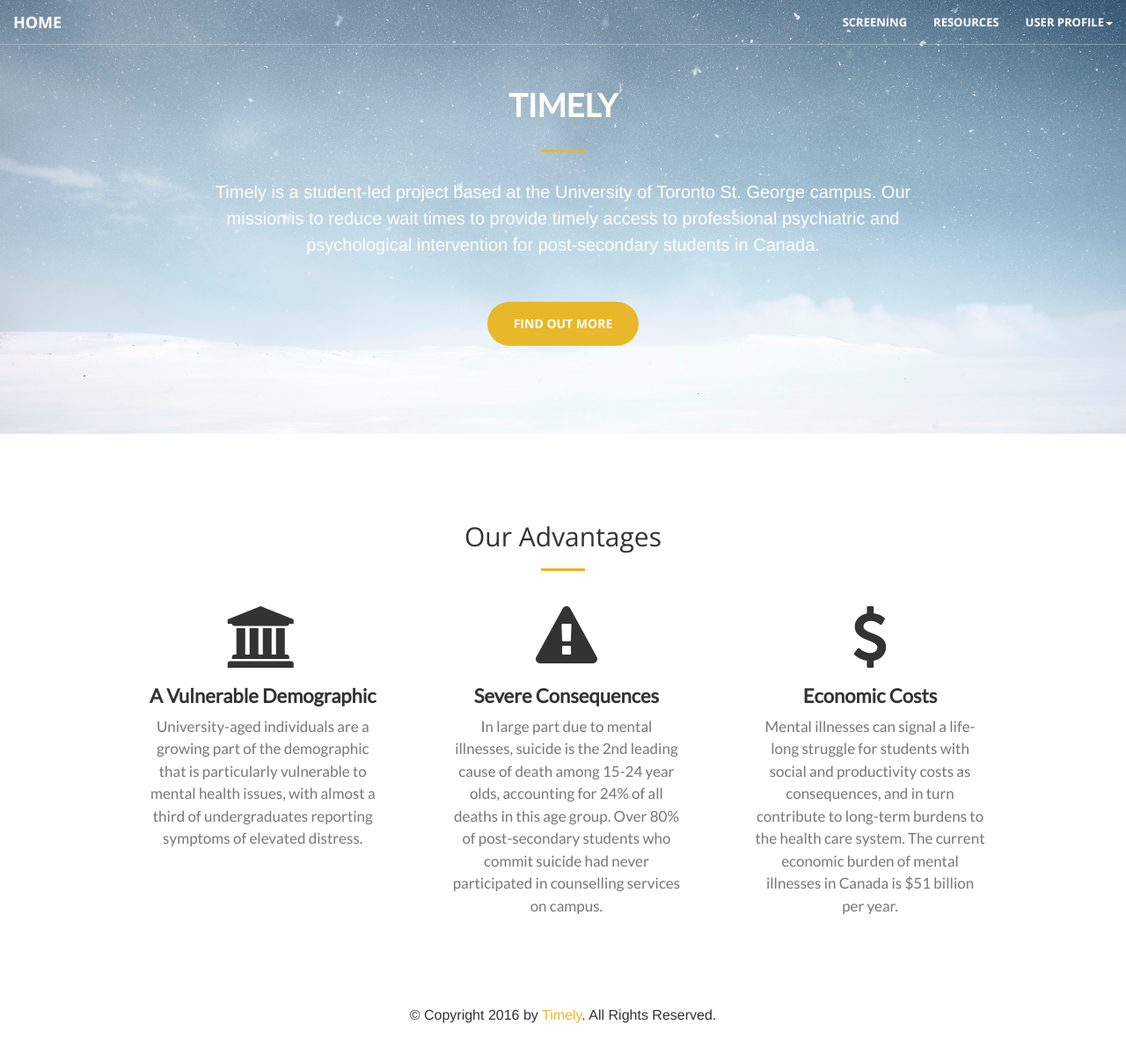
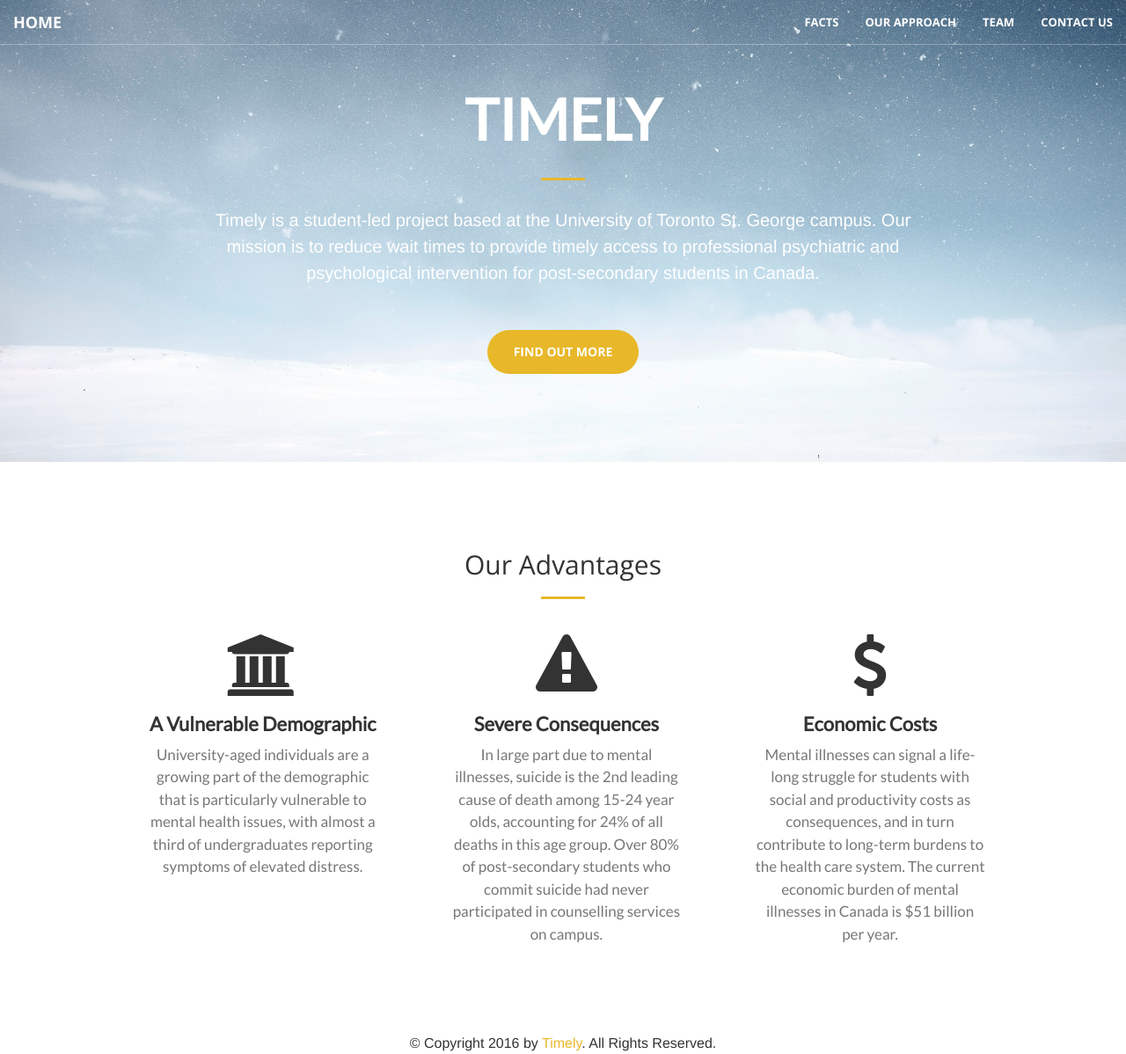
Before and after one commit to pxlu/Timely, a Flask app: page / in a window 1280 px wide. Shown: the whole page at 88% size. Before the commit the page ends 1163 px from the top, so only its background shows below. Run offline with Flask 2, Linux system fonts and the light colour scheme.

Commit message:
Changed templates to mirror jekyll layout

```diff
--- a/web/templates/base-template.html
+++ b/web/templates/base-template.html
@@ -28,12 +28,12 @@
 
   </head>
 
-  <body>
-    <nav class="navbar navbar-default navbar-fixed-top">
+  <body id="page-top">
+    <nav id="mainNav" class="navbar navbar-default navbar-fixed-top">
     <div class="container-fluid">
         <!-- Brand and toggle get grouped for better mobile display -->
         <div class="navbar-header">
-          <button type="button" class="navbar-toggle collapsed" data-toggle="collapse" data-target="#bs-example-navbar-collapse-1" aria-expanded="false">
+            <button type="button" class="navbar-toggle collapsed" data-toggle="collapse" data-target="#bs-example-navbar-collapse-1">
                 <span class="sr-only">Toggle navigation</span>
                 <span class="icon-bar"></span>
                 <span class="icon-bar"></span>
@@ -44,24 +44,29 @@
 
         <!-- Collect the nav links, forms, and other content for toggling -->
         <div class="collapse navbar-collapse" id="bs-example-navbar-collapse-1">
-          <ul class="nav navbar-nav">
-          </ul>
             <ul class="nav navbar-nav navbar-right">
-            <li><a href="#">Screening</a></li>
-            <li><a href="#">Resources</a></li>
-            <li class="dropdown">
-              <a href="#" class="dropdown-toggle" data-toggle="dropdown" role="button" aria-haspopup="true" aria-expanded="false">User Profile<span class="caret"></span></a>
-              <ul class="dropdown-menu">
-                <li><a href="#">Action</a></li>
-                <li><a href="#">Another action</a></li>
-                <li><a href="#">Something else here</a></li>
-                <li role="separator" class="divider"></li>
-                <li><a href="#">Separated link</a></li>
-              </ul>
+                <li>
+                    <a class="page-scroll" href="#facts">Facts</a>
+                </li>
+                <li>
+                    <a class="page-scroll" href="#approach">Our Approach</a>
+                </li>
+                <li>
+                    <a class="page-scroll" href="#team">Team</a>
+                </li>
+                <!--
+                <li>
+                    <a class="page-scroll" href="#affiliates">Affiliations</a>
+                </li>
+                -->
+                <li>
+                    <a class="page-scroll" href="#contact">Contact Us</a>
                 </li>
             </ul>
-        </div><!-- /.navbar-collapse -->
-      </div><!-- /.container-fluid -->
+        </div>
+        <!-- /.navbar-collapse -->
+    </div>
+    <!-- /.container-fluid -->
     </nav>
     <!-- Content, to be filled in children templates -->
     <div id="content">{% block content %}{% endblock %}</div>
@@ -78,5 +83,12 @@
     <script src="https://code.jquery.com/jquery-2.2.4.min.js"   integrity="sha256-BbhdlvQf/xTY9gja0Dq3HiwQF8LaCRTXxZKRutelT44="   crossorigin="anonymous"></script>
     <!-- Bootstrap Core JavaScript -->
     <script src="static/js/bootstrap.min.js"></script>
+    <!-- Plugin JavaScript -->
+    <script src="static/js/jquery.easing.min.js"></script>
+    <script src="static/js/jquery.fittext.js"></script>
+    <script src="static/js/wow.min.js"></script>
+
+    <!-- Custom Theme JavaScript -->
+    <script src="static/js/creative.js"></script>
   </body>
 </html>
--- a/web/templates/index-template.html
+++ b/web/templates/index-template.html
@@ -25,7 +25,7 @@
         <p><button type="submit">Send</button></p>
     </form>
 	-->
-	<section class="bg-white" id="Advantages">
+	<section class="bg-white" id="advantages">
     <div class="container">
         <div class="row">
             <div class="col-lg-8 col-lg-offset-2 text-center">
```
Lines whose indentation alone changed are shown as unchanged.
